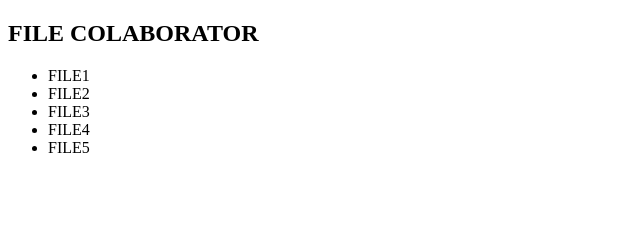
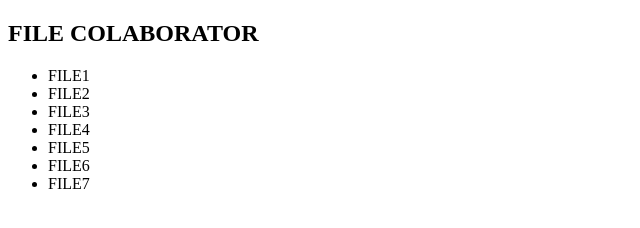
Before and after one commit to renanduart3/gitLaboratory, a plain HTML site: page index2.html in a window 1280 px wide. Shown: the whole page, without its empty margins (0-640 px from the left). Drawn offline with Linux system fonts and the light colour scheme.

Commit message:
Update index2.html
update again

```diff
--- a/index2.html
+++ b/index2.html
@@ -14,6 +14,8 @@
         <li>FILE3</li>
         <li>FILE4</li>
         <li>FILE5</li>
+        <li>FILE6</li>
+        <li>FILE7</li>
 
     </ul>
 
```
